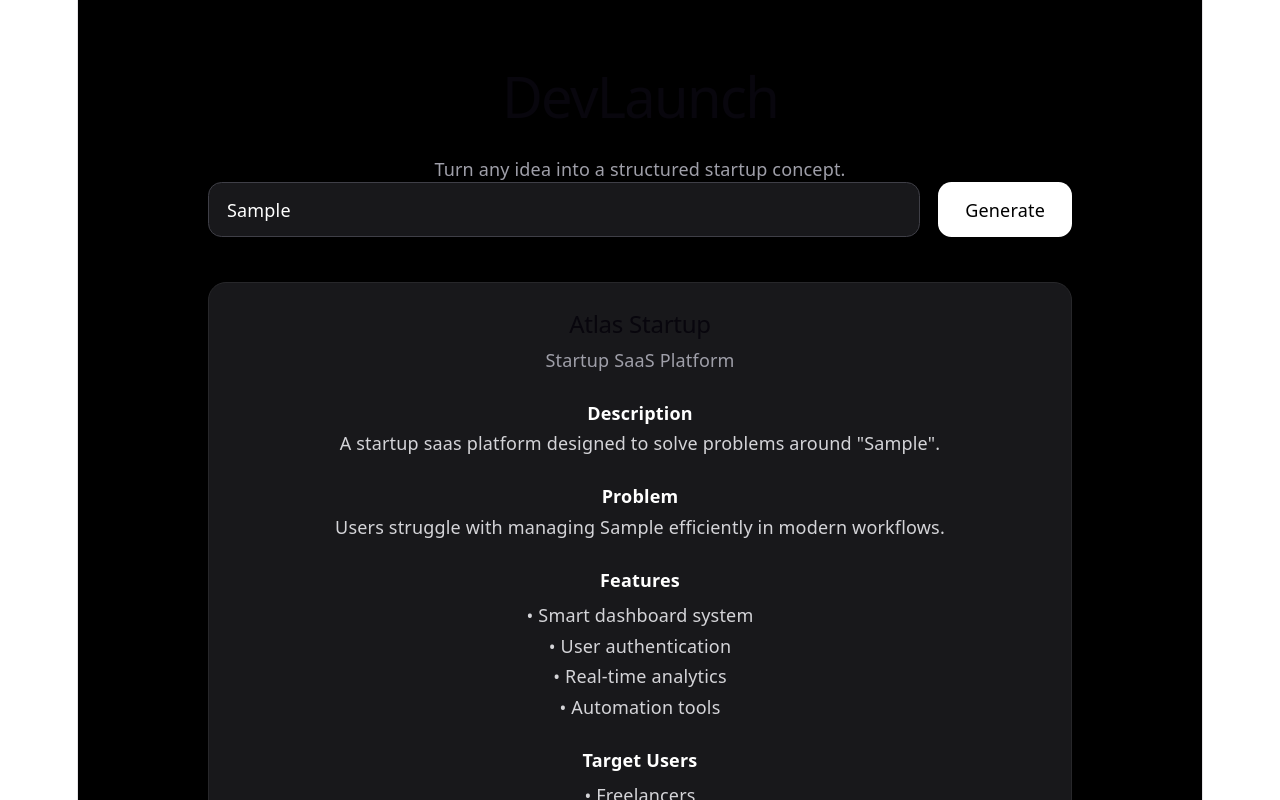
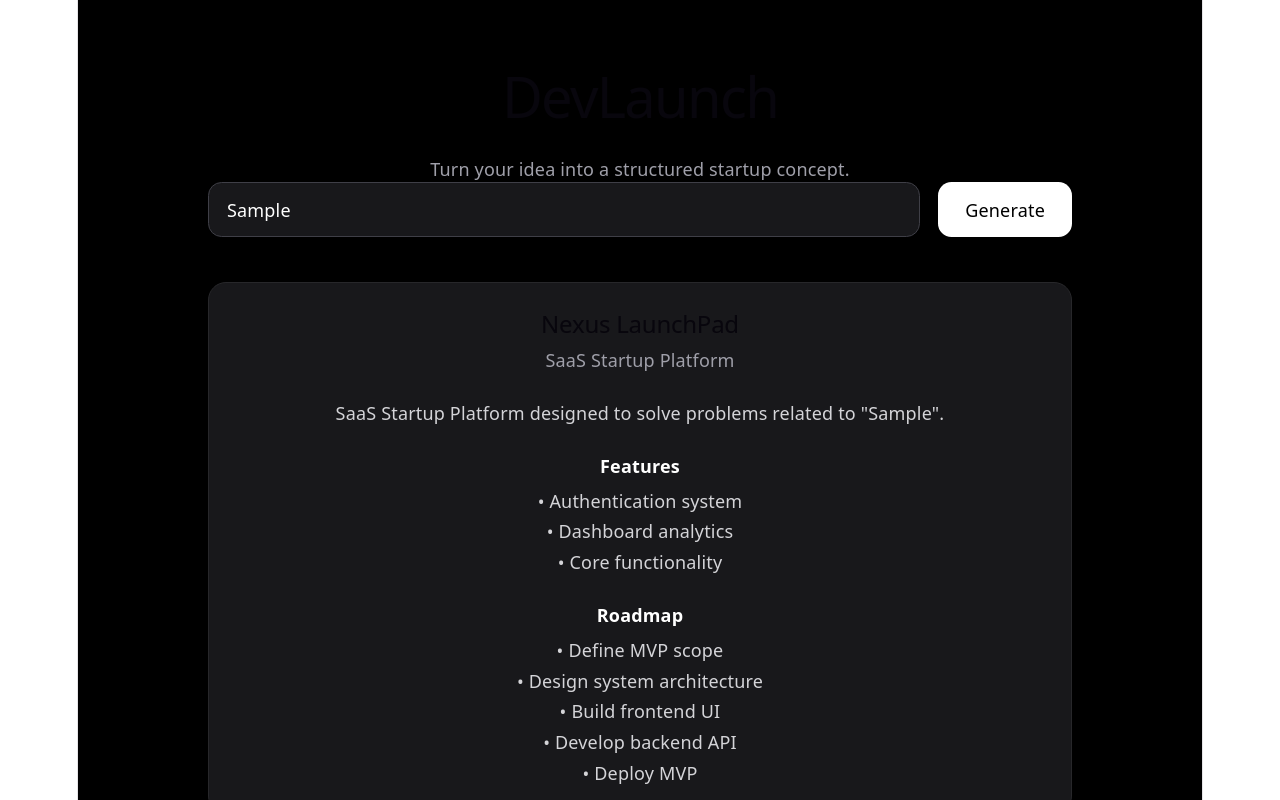
Before and after one commit to NeiVilPiz/DevStart, a React (Vite) app in the folder client/: page / in a window 1280 px wide. Both pictures are taken after typing "Sample" into the empty fields and a click on the button "Generate". Shown: the top 800 px of the page. Built offline with nearby package versions, Linux system fonts and the light colour scheme.

Commit message:
trello preparado

```diff
--- a/client/src/App.tsx
+++ b/client/src/App.tsx
@@ -1,14 +1,14 @@
 import { useState } from "react"
 
-function App() {
-  const [idea, setIdea] = useState("")
-  const [project, setProject] = useState<any>(null)
+/* -----------------------------
+   🧠 LOGIC (puede moverse luego a /utils)
+----------------------------- */
 
-  // 🧠 1. Detectar categoría real
 const detectCategory = (idea: string) => {
   const lower = idea.toLowerCase()
 
-    if (lower.includes("developer") || lower.includes("dev") || lower.includes("api")) {
+  if (lower.includes("developer") || lower.includes("api") || lower.includes("dev")) {
+    if (lower.includes("center")) return "Developer Portal Platform"
     return "Developer Tools Platform"
   }
 
@@ -16,7 +16,7 @@ function App() {
     return "Health & Fitness Platform"
   }
 
-    if (lower.includes("shop") || lower.includes("store") || lower.includes("ecommerce")) {
+  if (lower.includes("shop") || lower.includes("ecommerce") || lower.includes("store")) {
     return "E-commerce Platform"
   }
 
@@ -24,77 +24,91 @@ function App() {
     return "Gaming Platform"
   }
 
-    if (lower.includes("pc") || lower.includes("hardware") || lower.includes("computer")) {
+  if (lower.includes("pc") || lower.includes("hardware")) {
     return "Hardware Management Platform"
   }
 
-    return "Startup SaaS Platform"
+  if (lower.includes("football") || lower.includes("futbol") || lower.includes("sports")) {
+    return "Sports Analytics Platform"
   }
 
-  // 🧠 2. Mejorar nombre (evitar repetir input literal)
-  const generateName = (category: string, idea: string) => {
-    const clean = idea
-      .toLowerCase()
-      .replace(/platform|app|system/g, "")
-      .trim()
+  return "SaaS Startup Platform"
+}
 
-    const prefixes = ["Nova", "Flux", "Core", "Pulse", "Atlas", "Nexus"]
+const generateName = (category: string) => {
+  const prefixes = ["Nova", "Flux", "Core", "Pulse", "Nexus", "Atlas"]
 
-    const random = prefixes[Math.floor(Math.random() * prefixes.length)]
+  const suffixMap: Record<string, string> = {
+    "Developer Portal Platform": "DevHub",
+    "Developer Tools Platform": "BuildFlow",
+    "Health & Fitness Platform": "FitCore",
+    "E-commerce Platform": "ShopFlow",
+    "Gaming Platform": "PlayNexus",
+    "Hardware Management Platform": "SysCore",
+    "Sports Analytics Platform": "StatsHub",
+    "SaaS Startup Platform": "LaunchPad",
+  }
 
-    return `${random} ${category.split(" ")[0]}`
+  const prefix = prefixes[Math.floor(Math.random() * prefixes.length)]
+  const suffix = suffixMap[category] || "App"
+
+  return `${prefix} ${suffix}`
 }
+
+const generateFeatures = (category: string) => {
+  const base = ["Authentication system", "Dashboard analytics"]
+
+  const extras: Record<string, string[]> = {
+    "Developer Portal Platform": ["API docs hub", "Integration marketplace"],
+    "Developer Tools Platform": ["Workflow automation", "Dev tools integration"],
+    "Health & Fitness Platform": ["Workout tracking", "Progress analytics"],
+    "E-commerce Platform": ["Payment system", "Product catalog"],
+    "Gaming Platform": ["Matchmaking system", "Leaderboards"],
+    "Hardware Management Platform": ["Device monitoring", "System diagnostics"],
+    "Sports Analytics Platform": ["Match statistics", "Player analytics"],
+  }
+
+  return [...base, ...(extras[category] || ["Core functionality"])]
+}
+
+/* -----------------------------
+   🧩 COMPONENT
+----------------------------- */
+
+function App() {
+  const [idea, setIdea] = useState("")
+  const [project, setProject] = useState<any>(null)
 
   const generateProject = () => {
     if (!idea.trim()) return
 
     const category = detectCategory(idea)
-    const name = generateName(category, idea)
+    const name = generateName(category)
+    const features = generateFeatures(category)
 
-    const mockProject = {
+    setProject({
       title: name,
-      category: category,
-
-      description: `A ${category.toLowerCase()} designed to solve problems around "${idea}".`,
-
-      problem: `Users struggle with managing ${idea} efficiently in modern workflows.`,
-
-      features: [
-        "Smart dashboard system",
-        "User authentication",
-        "Real-time analytics",
-        "Automation tools",
-      ],
-
-      targetUsers: [
-        "Freelancers",
-        "Small teams",
-        "Developers",
-      ],
-
+      category,
+      description: `${category} designed to solve problems related to "${idea}".`,
+      features,
       roadmap: [
         "Define MVP scope",
         "Design system architecture",
-        "Build frontend core",
-        "Implement backend API",
-        "Add automation layer",
+        "Build frontend UI",
+        "Develop backend API",
         "Deploy MVP",
       ],
-    }
-
-    setProject(mockProject)
+    })
   }
 
   return (
     <main className="min-h-screen bg-black text-white flex items-center justify-center p-8">
       <div className="w-full max-w-3xl">
 
-        <h1 className="text-5xl font-bold mb-4">
-          DevLaunch
-        </h1>
+        <h1 className="text-5xl font-bold mb-4">DevLaunch</h1>
 
         <p className="text-zinc-400 mb-8">
-          Turn any idea into a structured startup concept.
+          Turn your idea into a structured startup concept.
         </p>
 
         <div className="flex gap-4 mb-10">
@@ -124,13 +138,9 @@ function App() {
             </div>
 
             <div>
-              <h3 className="font-semibold mb-1">Description</h3>
-              <p className="text-zinc-300">{project.description}</p>
-            </div>
-
-            <div>
-              <h3 className="font-semibold mb-1">Problem</h3>
-              <p className="text-zinc-300">{project.problem}</p>
+              <p className="text-zinc-300 whitespace-pre-line">
+                {project.description}
+              </p>
             </div>
 
             <div>
@@ -138,15 +148,6 @@ function App() {
               <ul className="space-y-1 text-zinc-300">
                 {project.features.map((f: string) => (
                   <li key={f}>• {f}</li>
-                ))}
-              </ul>
-            </div>
-
-            <div>
-              <h3 className="font-semibold mb-2">Target Users</h3>
-              <ul className="space-y-1 text-zinc-300">
-                {project.targetUsers.map((u: string) => (
-                  <li key={u}>• {u}</li>
                 ))}
               </ul>
             </div>
```
Also changed, not shown: 1 other file (tests, documents, lock files or other folders). Lines whose indentation alone changed are shown as unchanged.
